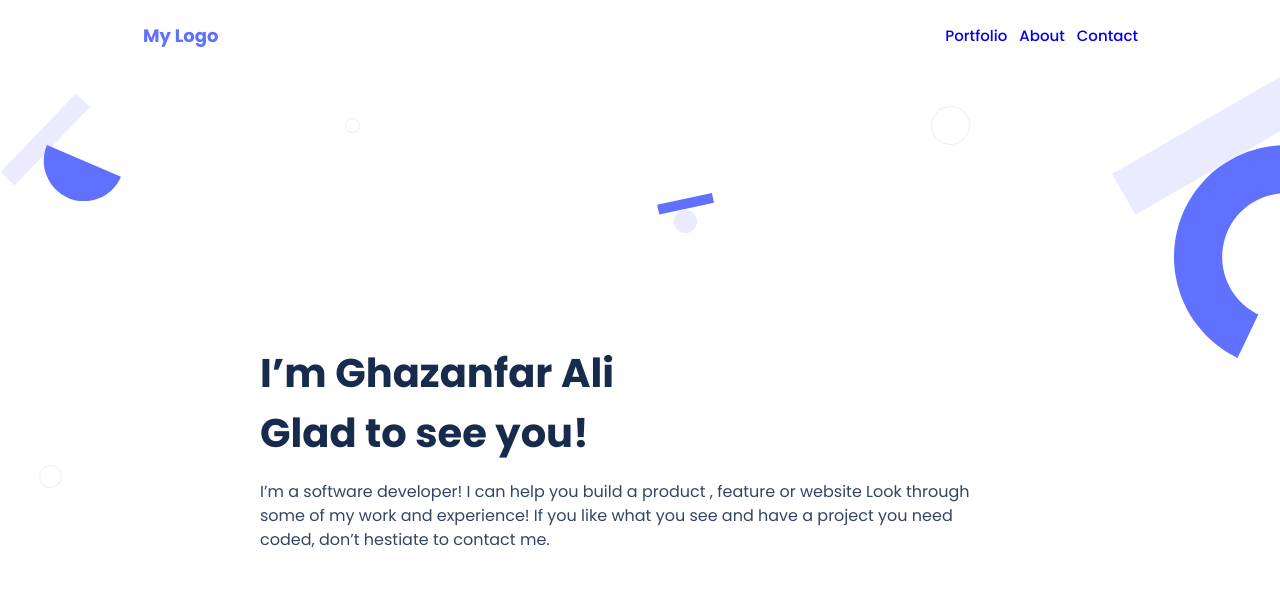
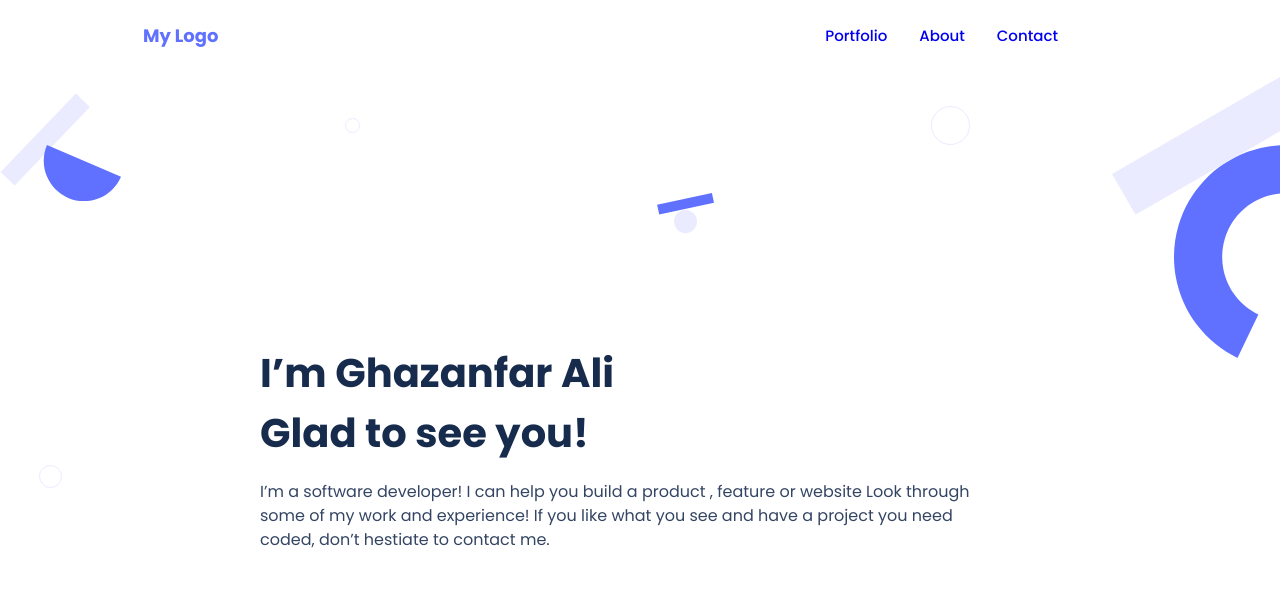
Before and after one commit to gak92/Ghazanfar_Portfolio, a plain HTML site: page index.html in a window 1280 px wide. Shown: the top 591 px of the page. Drawn offline with Linux system fonts and the light colour scheme.

Commit message:
Adjust the navigation gap and marging and remove unnecessary comments

```diff
--- a/style.css
+++ b/style.css
@@ -658,13 +658,14 @@ textarea {
     justify-content: space-between;
     align-items: center;
     text-align: center;
-    gap: 12px;
+    gap: 32px;
     font-family: 'Poppins';
     font-style: normal;
     font-weight: 500;
     font-size: 15px;
     line-height: 20px;
     color: #344563;
+    margin-right: 80px;
   }
 
   /* Desktop Headline Section */
@@ -759,6 +760,7 @@ textarea {
 
   #aboutmyself .top {
     width: 447px;
+    gap: 25px;
   }
 
   #aboutmyself .skillset {
```
